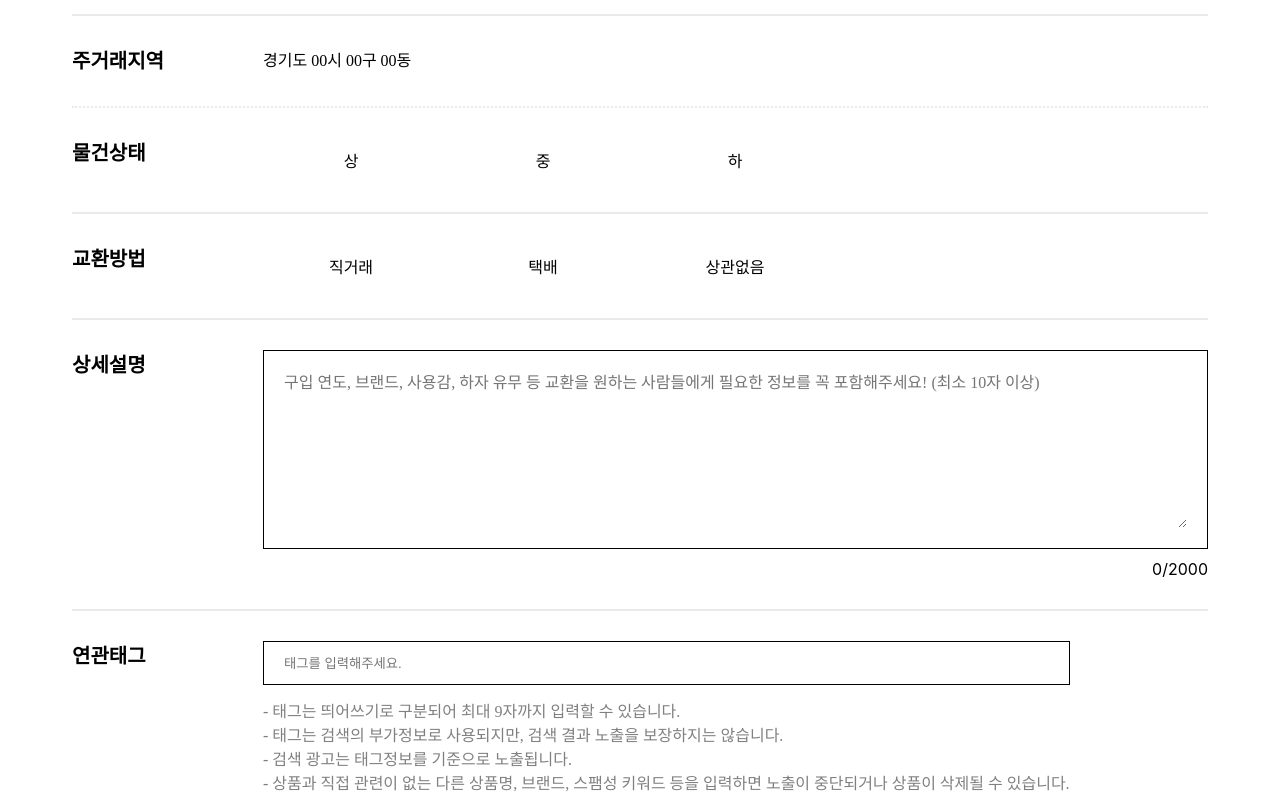
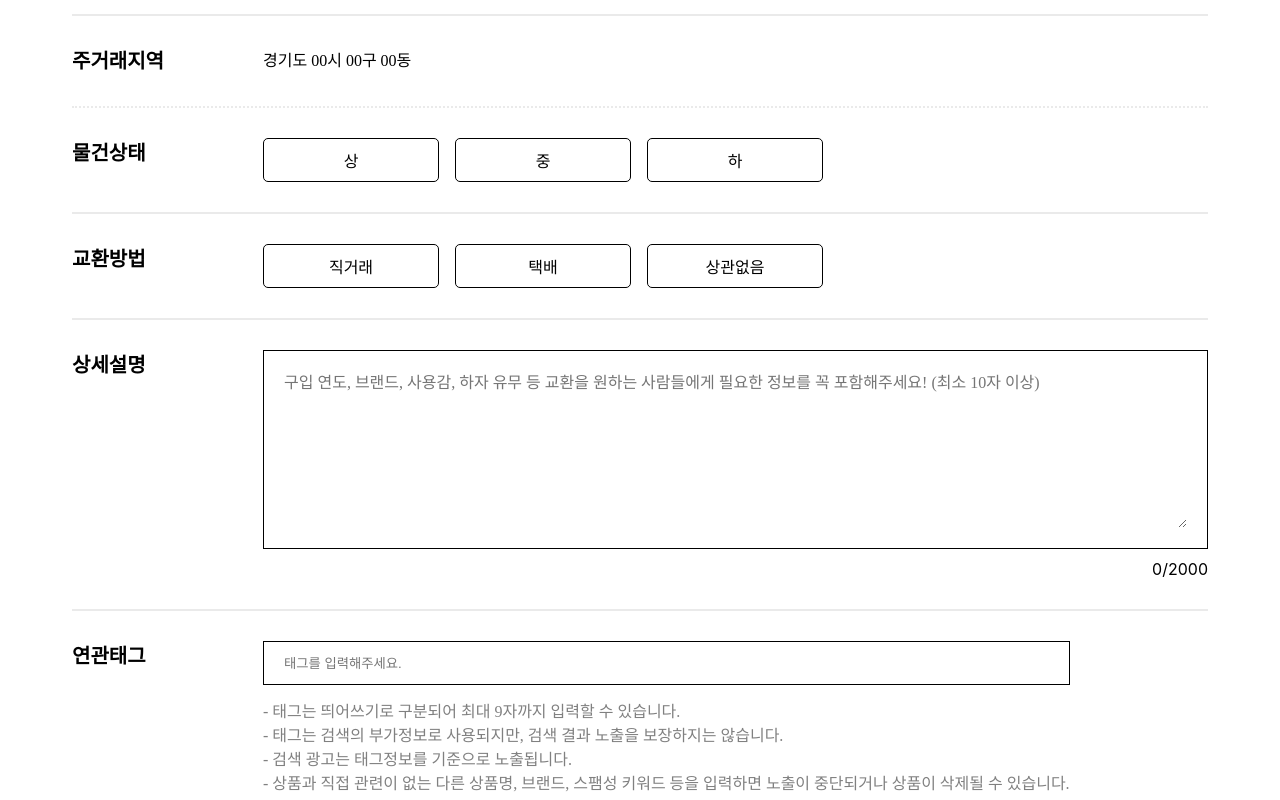
Before and after one commit to ffinal4/front-end, a React (Create React App) app: page /upload in a window 1280 px wide. Shown: the part 880-1680 px from the top of the page. Built offline with nearby package versions, Linux system fonts and the light colour scheme; no server answers; a web font is replaced by a local one.

Commit message:
PEEP-33 < Feat :  로그인 버튼 border color추가>

```diff
--- a/src/pages/LoginPage.tsx
+++ b/src/pages/LoginPage.tsx
@@ -89,8 +89,8 @@ const LoginPage = () => {
           </SecondContainer>
           <ButtonContainer>
             <StBasicButton
+              borderColor="#000"
               buttonColor="#FFCA64;"
-              borderColor="#000;"
               fontWeight="700"
               type="submit"
               onClick={loginOnclick}
--- a/src/styles/BasicButton.ts
+++ b/src/styles/BasicButton.ts
@@ -14,7 +14,7 @@ export const StBasicButton = styled.button<{
   width: 176px;
   height: 44px;
   border-radius: 5px;
-  border-color: ${(props) => props.borderColor};
+  border: 1px solid ${(props) => props.borderColor};
   background-color: ${(props) => props.buttonColor};
   font-weight: ${(props) => props.fontWeight};
   cursor: pointer;
--- a/src/styles/BasicInput.ts
+++ b/src/styles/BasicInput.ts
@@ -9,8 +9,8 @@ export const StBasicInput = styled.input<{
   padding: 10px 0px 10px 20px;
   font-family: Pretendard;
   font-size: 16px;
+  border-radius: 5px;
   border: 1px solid ${(props) => props.borderColor};
-  border-radius: 5px;
   &:focus {
     outline: none !important;
     border-color: ${(props) => props.focusBorderColor};
```
